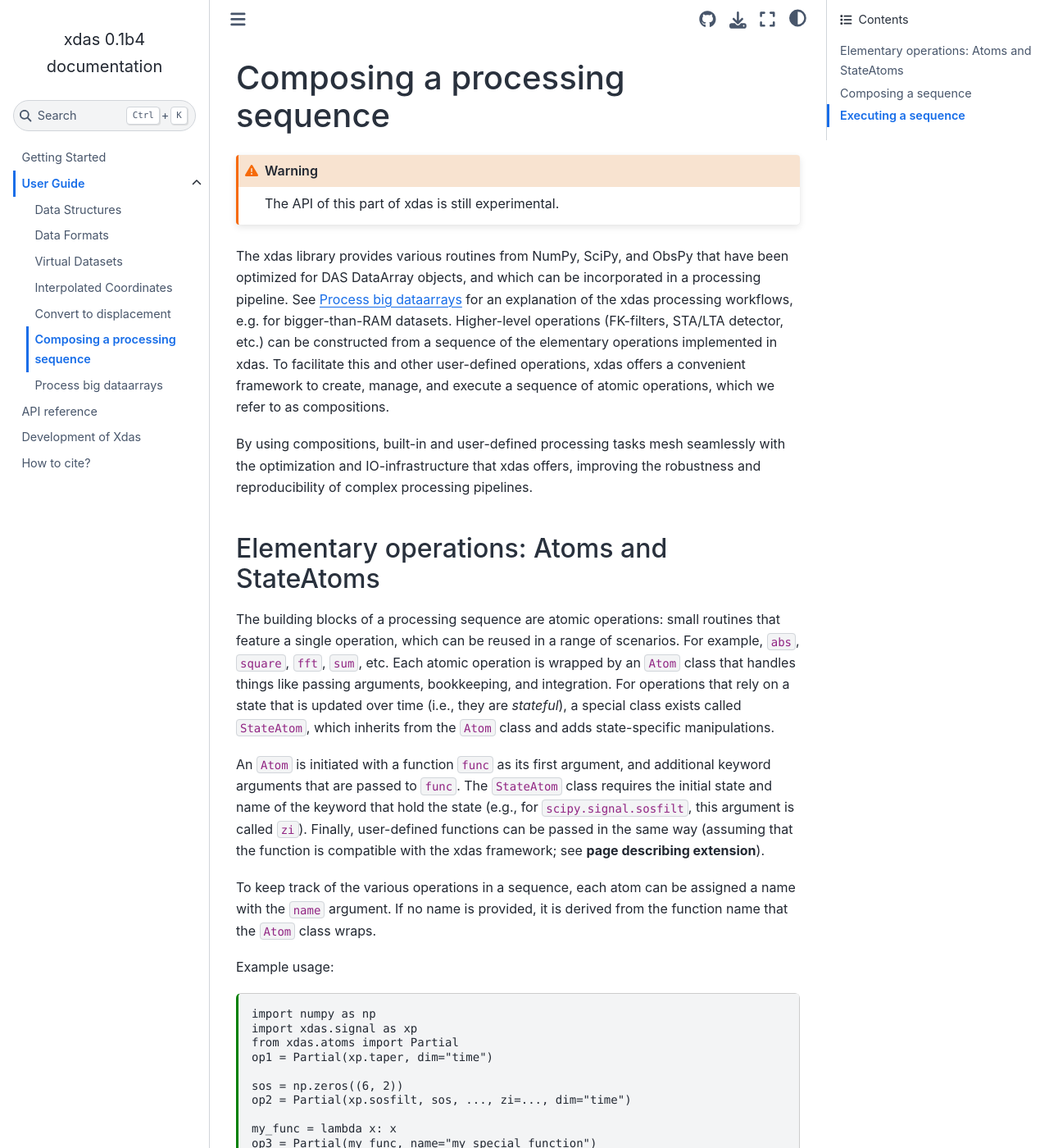
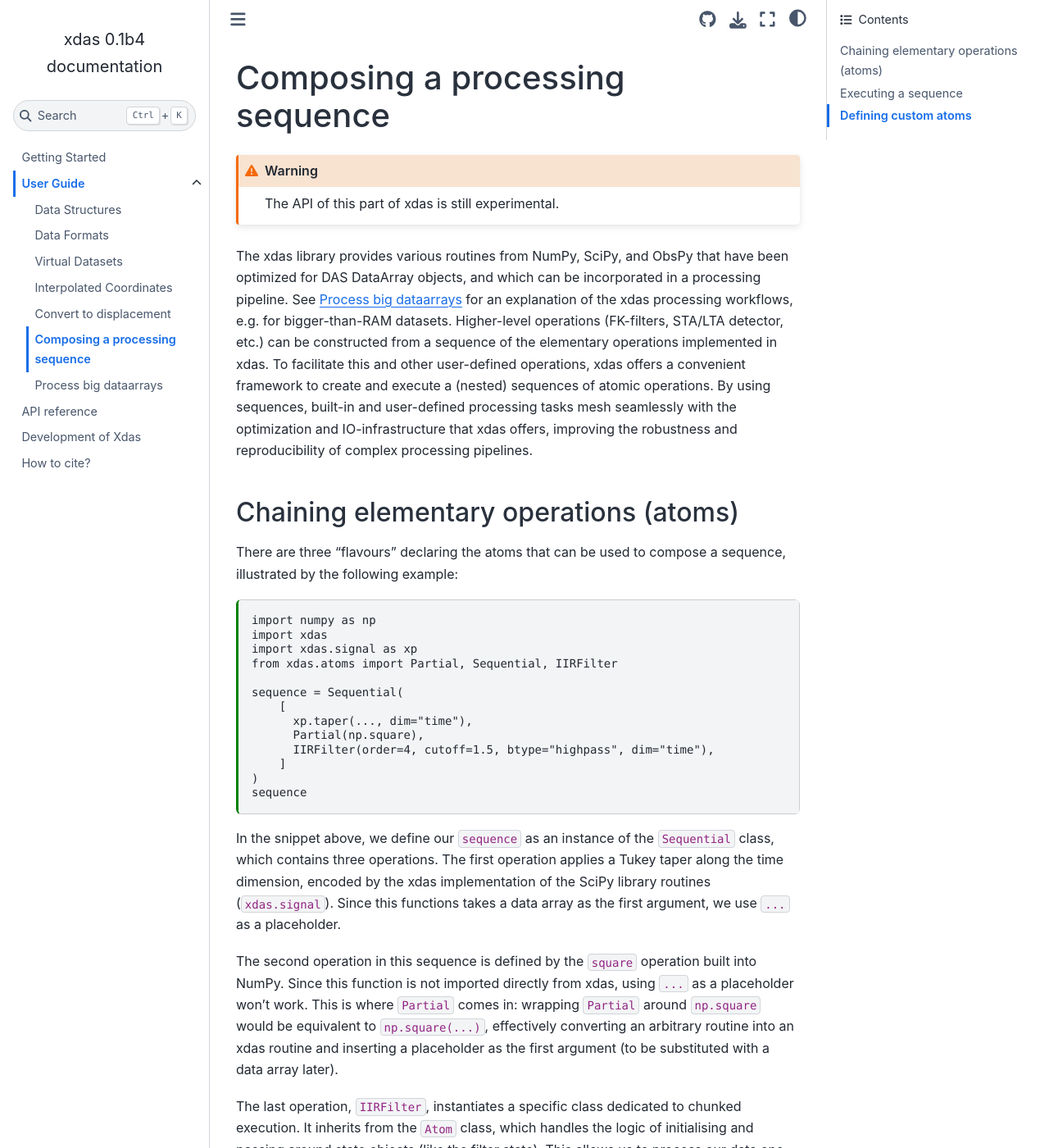
Before and after one commit to xdas-dev/xdas, a Sphinx documentation site: the page built from docs/user-guide/atoms.md, in a window 1280 px wide and 1400 px high. Shown: the whole window at 82% size. Built offline with Sphinx 7.4.7 and the Sphinx Book theme 1.1.4, drawn with Linux system fonts in a browser that asks for light colours; some of the changed text lies outside the part shown.

Commit message:
docs: Started updating sequence/chunked processing documentation

````diff
--- a/docs/user-guide/atoms.md
+++ b/docs/user-guide/atoms.md
@@ -18,40 +18,50 @@ os.chdir("../_data")
 The API of this part of xdas is still experimental.
 ```
 
-The xdas library provides various routines from NumPy, SciPy, and ObsPy that have been optimized for DAS DataArray objects, and which can be incorporated in a processing pipeline. See [Process big dataarrays](processing) for an explanation of the xdas processing workflows, e.g. for bigger-than-RAM datasets. Higher-level operations (FK-filters, STA/LTA detector, etc.) can be constructed from a sequence of the elementary operations implemented in xdas. To facilitate this and other user-defined operations, xdas offers a convenient framework to create, manage, and execute a sequence of atomic operations, which we refer to as compositions.
+The xdas library provides various routines from NumPy, SciPy, and ObsPy that have been optimized for DAS DataArray objects, and which can be incorporated in a processing pipeline. See [Process big dataarrays](processing) for an explanation of the xdas processing workflows, e.g. for bigger-than-RAM datasets. Higher-level operations (FK-filters, STA/LTA detector, etc.) can be constructed from a sequence of the elementary operations implemented in xdas. To facilitate this and other user-defined operations, xdas offers a convenient framework to create and execute a (nested) sequences of atomic operations. By using sequences, built-in and user-defined processing tasks mesh seamlessly with the optimization and IO-infrastructure that xdas offers, improving the robustness and reproducibility of complex processing pipelines.
 
-By using compositions, built-in and user-defined processing tasks mesh seamlessly with the optimization and IO-infrastructure that xdas offers, improving the robustness and reproducibility of complex processing pipelines.
+## Chaining elementary operations (atoms)
 
-## Elementary operations: Atoms and StateAtoms
-
-The building blocks of a processing sequence are atomic operations: small routines that feature a single operation, which can be reused in a range of scenarios. For example, `abs`, `square`, `fft`, `sum`, etc. Each atomic operation is wrapped by an `Atom` class that handles things like passing arguments, bookkeeping, and integration. For operations that rely on a state that is updated over time (i.e., they are *stateful*), a special class exists called `StateAtom`, which inherits from the `Atom` class and adds state-specific manipulations.
-
-An `Atom` is initiated with a function `func` as its first argument, and additional keyword arguments that are passed to `func`. The `StateAtom` class requires the initial state and name of the keyword that hold the state (e.g., for `scipy.signal.sosfilt`, this argument is called `zi`). Finally, user-defined functions can be passed in the same way (assuming that the function is compatible with the xdas framework; see **page describing extension**).
-
-To keep track of the various operations in a sequence, each atom can be assigned a name with the `name` argument. If no name is provided, it is derived from the function name that the `Atom` class wraps.
-
-Example usage:
+There are three "flavours" declaring the atoms that can be used to compose a sequence, illustrated by the following example:
 
 ```{code-cell}
 import numpy as np
+import xdas
 import xdas.signal as xp
-from xdas.atoms import Partial
-op1 = Partial(xp.taper, dim="time")
+from xdas.atoms import Partial, Sequential, IIRFilter
 
-sos = np.zeros((6, 2))
-op2 = Partial(xp.sosfilt, sos, ..., zi=..., dim="time")
-
-my_func = lambda x: x
-op3 = Partial(my_func, name="my special function")
+sequence = Sequential(
+    [
+      xp.taper(..., dim="time"),
+      Partial(np.square),
+      IIRFilter(order=4, cutoff=1.5, btype="highpass", dim="time"),
+    ]
+)
+sequence
 ```
 
-## Composing a sequence
+In the snippet above, we define our `sequence` as an instance of the `Sequential` class, which contains three operations. The first operation applies a Tukey taper along the time dimension, encoded by the xdas implementation of the SciPy library routines (`xdas.signal`). Since this functions takes a data array as the first argument, we use `...` as a placeholder.
 
-- Basic construction of `Sequence`
-- Ordering operations
-- Loading pre-defined sequences and manipulating
+The second operation in this sequence is defined by the `square` operation built into NumPy. Since this function is not imported directly from xdas, using `...` as a placeholder won't work. This is where `Partial` comes in: wrapping `Partial` around `np.square` would be equivalent to `np.square(...)`, effectively converting an arbitrary routine into an xdas routine and inserting a placeholder as the first argument (to be substituted with a data array later).
+
+The last operation, `IIRFilter`, instantiates a specific class dedicated to chunked execution. It inherits from the `Atom` class, which handles the logic of initialising and passing around state objects (like the filter state). This allows us to process our data one chunk at a time, without explicitly having to handle state updates and transfer.
 
 ## Executing a sequence
 
-- Data in memory
-- Data in chunks
+Once the processing sequence has been defined, it can operate on data in memory by simply calling the sequence with the data array as the argument:
+
+```{code-cell}
+from xdas.synthetics import generate
+
+da = generate()
+result = sequence(da)
+result.plot(yincrease=False)
+```
+
+The same sequence can be re-used, so it only needs to be defined once.
+
+For executing a sequence on chunked data (e.g., larger-than-memory data sets), see the next section: [*Process big dataarrays*](processing.md).
+
+## Defining custom atoms
+
+**TODO**
````
Also changed, not shown: docs/user-guide/processing.md (+11 -12 lines), 1 other file.
